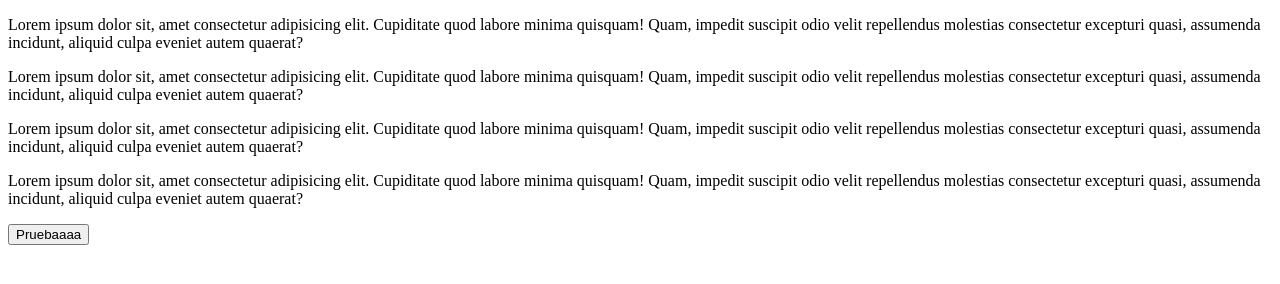
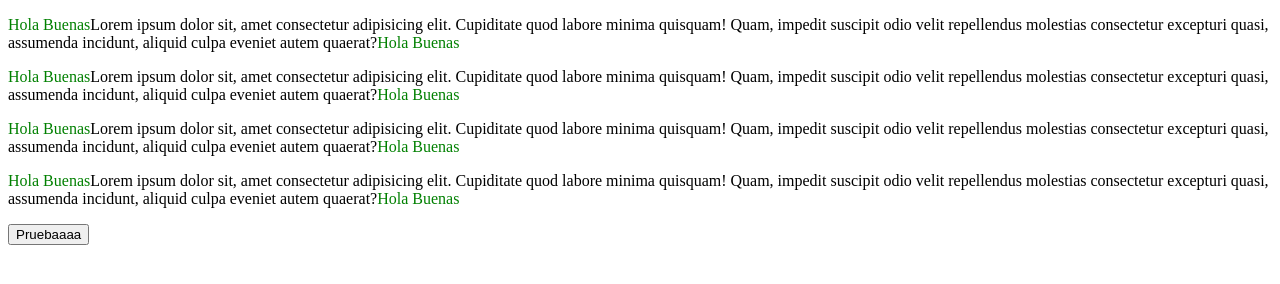
Before and after one commit to byterblu/Proyecto-Login-Gym, a plain HTML site: page suplementos.html in a window 1280 px wide. Drawn offline with Linux system fonts and the light colour scheme.

Commit message:
mas pseudos

```diff
--- a/estilo_suplemento.css
+++ b/estilo_suplemento.css
@@ -38,3 +38,28 @@
     color: red;
     border: 2px solid red;
 }
+
+/*p::first-line{
+    background-color: red;
+    color:white;
+    }
+
+p::first-letter{
+    font-size: xx-large;
+    color:black;
+    font-family: 'Gill Sans', 'Gill Sans MT', Calibri, 'Trebuchet MS', sans-serif;
+}*/
+
+p::before{
+    content: "Hola Buenas";
+    color: green;
+}
+
+p::after{
+    content: "Hola Buenas";
+    color: green;
+}
+
+p::selection{
+    color: aqua;
+}
```
